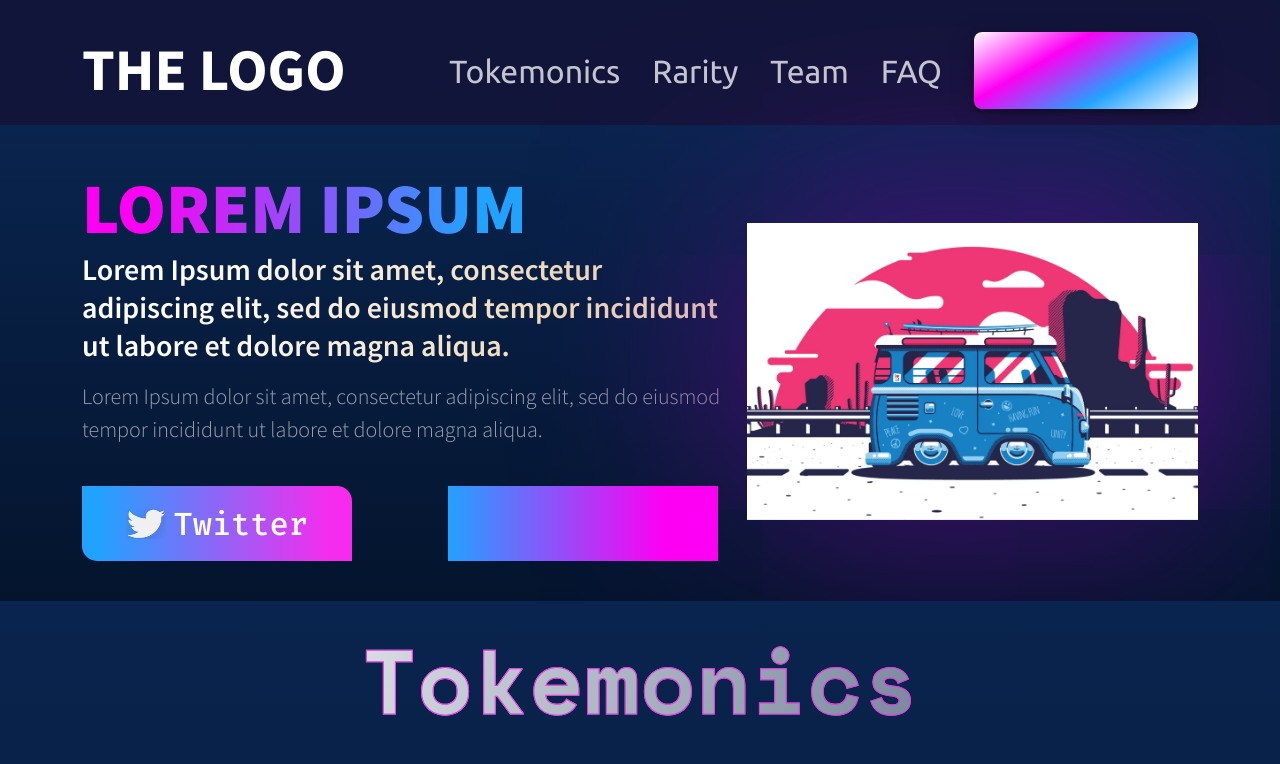
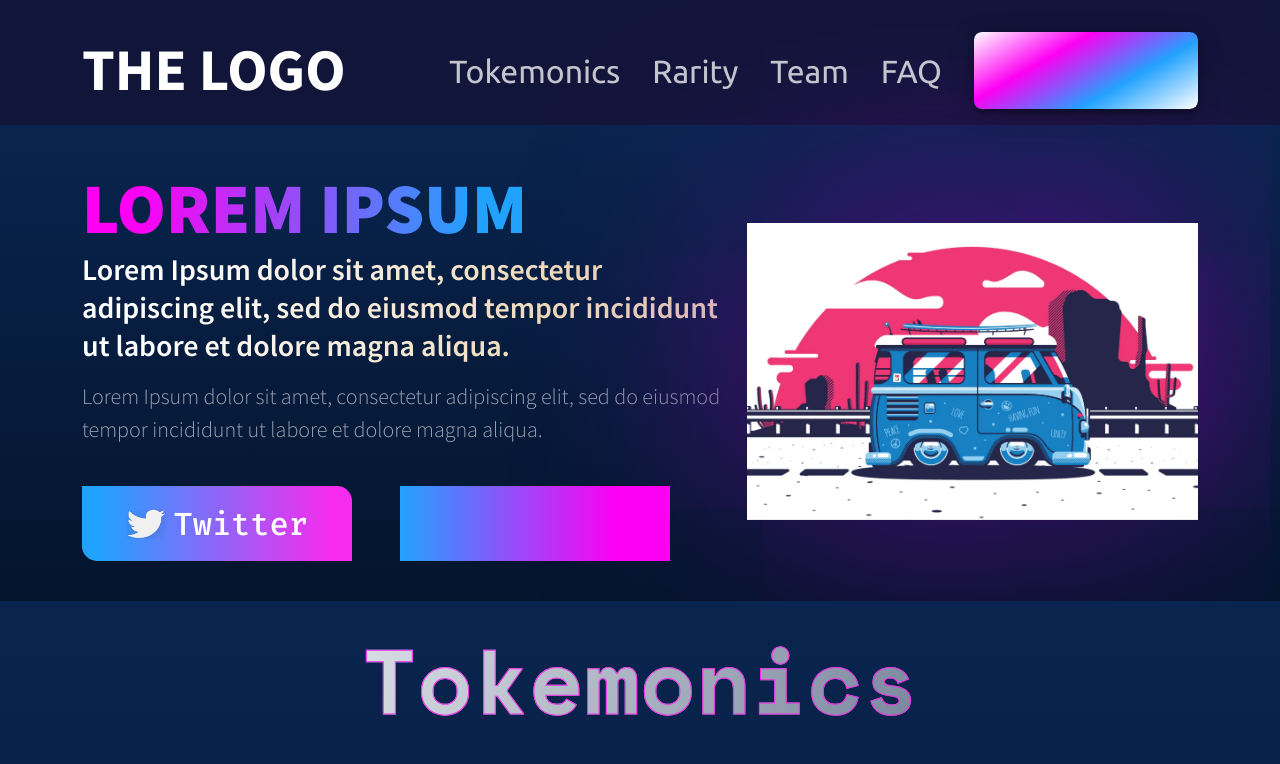
Before and after one commit to mk0029/LOGOREPO, a React (Create React App) app: page / in a window 1280 px wide. Shown: the top 764 px of the page. Built offline with nearby package versions, Linux system fonts and the light colour scheme.

Commit message:
update-4.5.2

```diff
--- a/src/App.css
+++ b/src/App.css
@@ -322,7 +322,7 @@ ul li a:hover {
 }
 
 .box_nft:hover {
-  box-shadow: 0px 0px 38px 20px #22a2ff, 0px 5.71459px 34.2875px #2183ca !important;
+  box-shadow: 0px 0px 10px 3px #22a2ff, 0px 5.71459px 34.2875px #2183ca !important;
 }
 .box_nft::after {
   content: "";
@@ -387,7 +387,7 @@ ul li a:hover {
   mask: linear-gradient(red 0 0) content-box, linear-gradient(red 0 0);
   mask-composite: xor;
   padding: 5px;
-  border-radius: 7px;
+  border-radius: 14.1403px;
   pointer-events: none;
 }
 .bottom_border {
--- a/src/components/Header.jsx
+++ b/src/components/Header.jsx
@@ -160,7 +160,7 @@ function Header() {
                       sed do eiusmod tempor incididunt ut labore et dolore magna
                       aliqua.
                     </p>
-                    <div className="d-flex gap-2 gap-sm-5 pt-xxl-5 pt-xl-4 pt-md-3 pt-2 flex-md-row ju">
+                    <div className="d-flex gap-2 gap-sm-4 gap-xl-0  gap-xxl-5 pt-xxl-5 pt-xl-4 pt-md-3 pt-2 flex-md-row ju">
                       <span className="btn_Twitter d-flex justify-content-center align-items-center me-md-5">
                         <a
                           href="#?"
```
